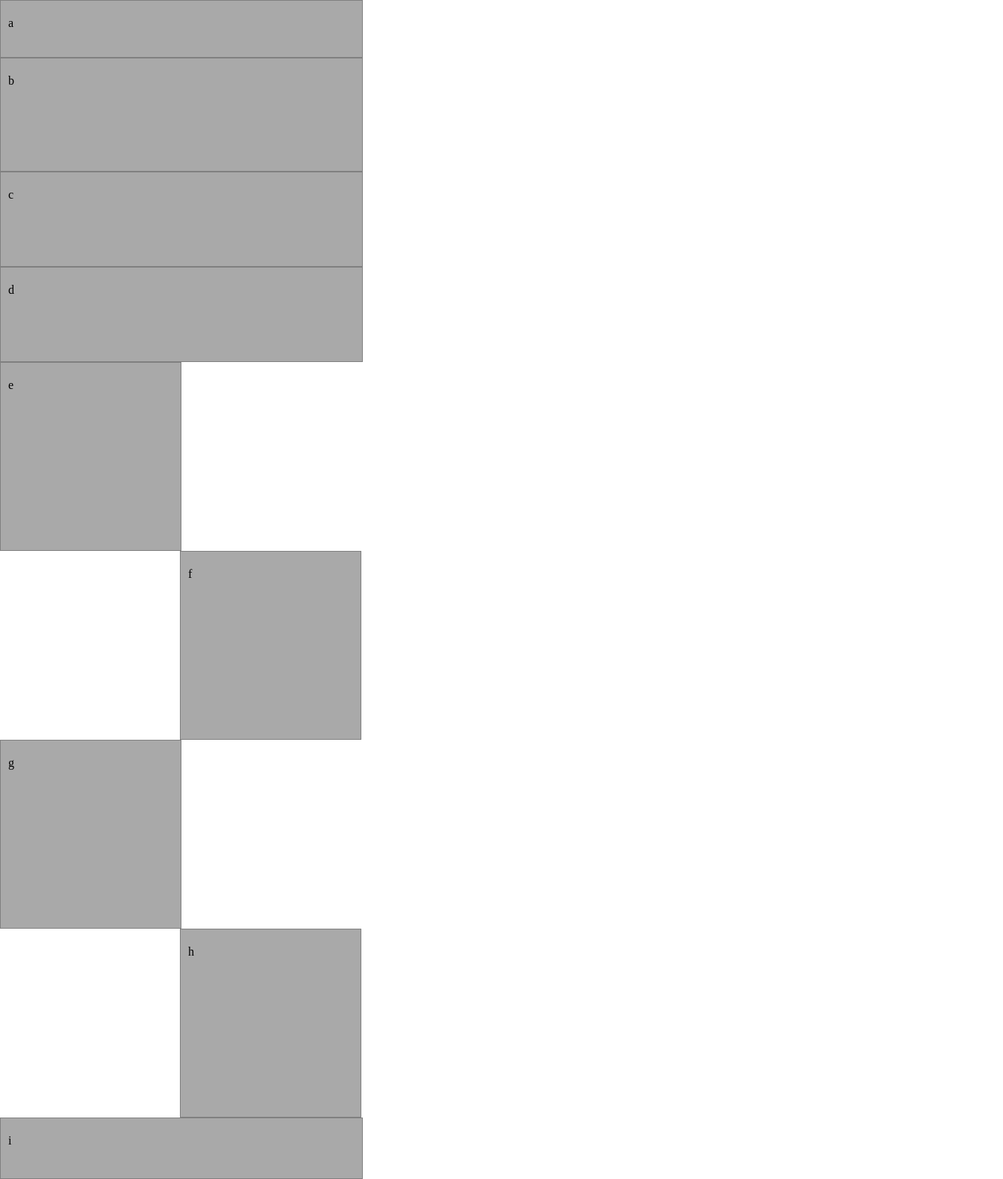
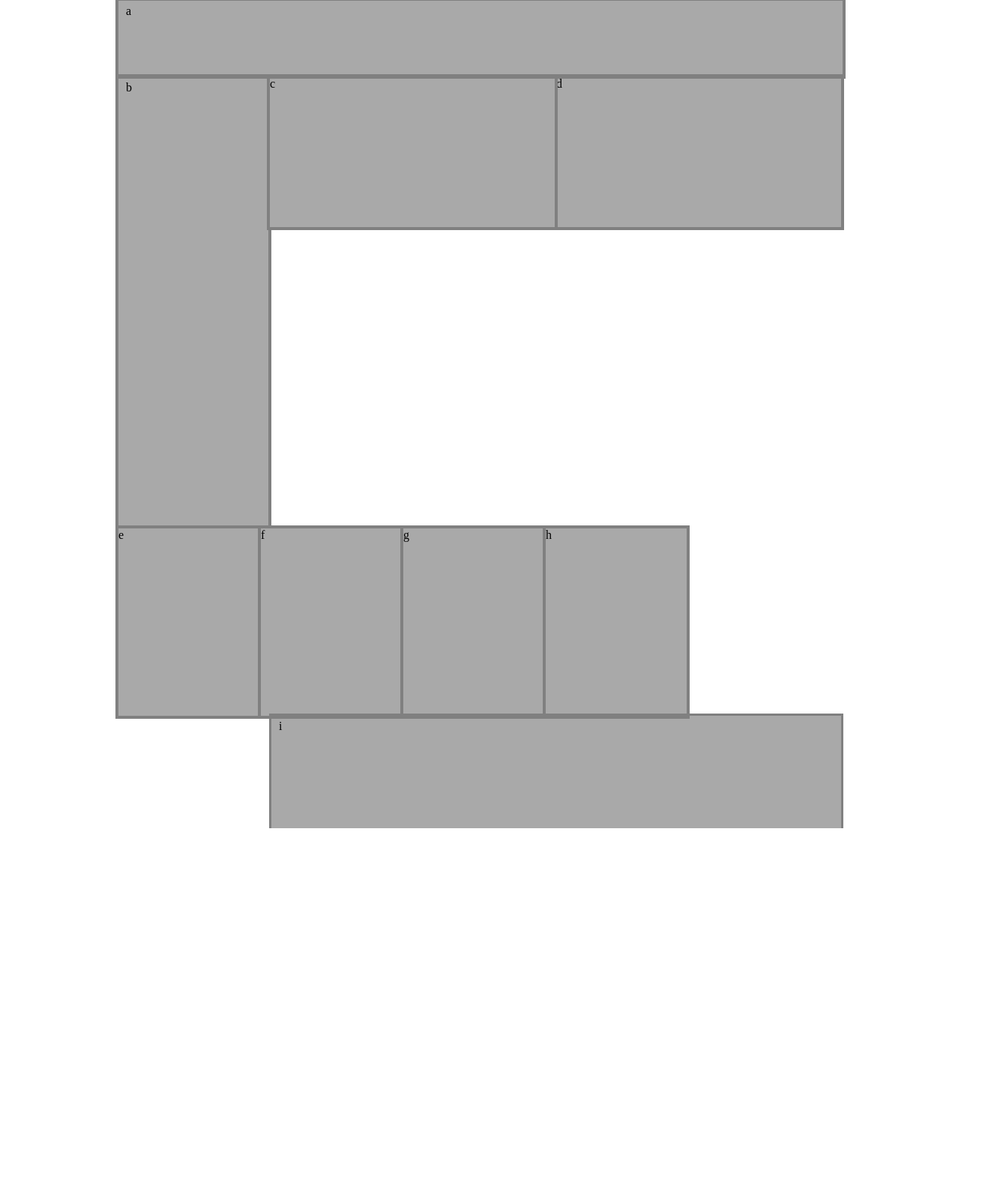
Before and after one commit to dmurphy90/ui-challenge-1, a plain HTML site: page index.html in a window 1280 px wide. Shown: the whole page at 75% size, 1338 px wide, since content can reach past the window. After the commit the page ends 1105 px from the top, so only its background shows below. Drawn offline with Linux system fonts and the light colour scheme.

Commit message:
finished all desktop layout except elements efgh

```diff
--- a/index.html
+++ b/index.html
@@ -18,39 +18,26 @@
       </div>
     </header>
     <main>
-      <section>
       <div id="div-b">
         <p>b</p>
       </div>
-      </section>
-      <section class="cd-content">
-        <div id="div-c">
-          <p>c</p>
-        </div>
-        <div id="div-d">
-          <p>d</p>
-        </div>
-      </section>
-      <section class="efgh-content">
-        <div class="pull-left" id="div-e">
-          <p>e</p>
-        </div>
-        <div class="pull-right" id="div-f">
-          <p>f</p>
-        </div>
-        <div class="pull-left" id="div-g">
-          <p>g</p>
-        </div>
-        <div class="pull-right" id="div-h">
-          <p>h</p>
-        </div>
-      <section class="clearfix" id="bottom-bar">
-        <div>
+      <ul class="cd-content">
+        <li>c</li>
+        <li id="li-d">d</li>
+      </ul>
+      <ul class="efgh-content">
+        <li class="pull-left" id="li-one">e</li>
+        <li class="pull-right">f</li>
+        <li class="pull-left">g</li>
+        <li class="pull-right">h</li>
+      </ul>
+
+      <div id="bottom-bar">
         <span id="span-i">
           <p>i</p>
         </span>
       </div>
-      </section>
+
 
     </main>
 
--- a/styles/base.css
+++ b/styles/base.css
@@ -1,3 +1,4 @@
 * {
   width: 482px;
+  margin: 0 auto;
 }
--- a/styles/layout.css
+++ b/styles/layout.css
@@ -21,7 +21,11 @@ p {
   display: block;
 }
 
-.cd-content div {
+ul.cd-content {
+  margin-left: -40px;
+}
+
+.cd-content li {
   width: 100%;
   border: 1px solid grey;
   height: 125px;
@@ -33,12 +37,15 @@ p {
   display: inline-block;
 }
 
-.efgh-content div {
+.efgh-content li{
   width: 240px;
   border: 0.5px solid grey;
   height: 250px;
   background-color: darkgray;
-  display: inline;
+  display: inline-block;
+  list-style: none;
+  margin-right: 40px;
+  margin-left: -40px;
 }
 
 .pull-left {
@@ -49,14 +56,11 @@ p {
   float: right;
 }
 
-.clearfix {
-  clear: both;
-}
-
 #bottom-bar div {
   width: 100%;
   border: 1px solid grey;
   height: 80px;
   background-color: darkgray;
   display: block;
+  margin-top: -4px;
 }
--- a/styles/module.css
+++ b/styles/module.css
@@ -0,0 +1,69 @@
+@media (min-width: 769px) {
+  * {
+    margin: 0 auto;
+    width: 966px;
+  }
+
+  header div {
+    width: 100%;
+    outline: solid grey;
+    height: 100px;
+    background-color: darkgray;
+    display: block;
+  }
+
+  #div-b {
+    width: 200px;
+    outline: solid grey;
+    height: 600px;
+    background-color: darkgray;
+    display: block;
+    margin: unset;
+    float: left;
+  }
+
+  .cd-content li {
+    width: 380px;
+    outline: solid grey;
+    height: 200px;
+    background-color: darkgray;
+    display: inline-block;
+    padding: 0%;
+  }
+
+  #li-d {
+    float: right;
+  }
+
+  ul.efgh-content {
+    width: 760px;
+    display: inline-flex;
+    clear: both;
+  }
+
+
+  .efgh-content li{
+    width: 190px;
+    outline: solid grey;
+    height: 250px;
+    background-color: darkgray;
+    padding: 0%;
+    display: inline-block;
+  }
+
+  #li-one {
+    float: right;
+  }
+
+  #bottom-bar {
+    width: 760px;
+    outline: solid grey;
+    height: 150px;
+    background-color: darkgray;
+    display: block;
+    margin-top: -4px;
+    margin-left: 205px;
+    margin-top: -1px;
+  }
+
+}
```
Lines whose indentation alone changed are shown as unchanged.
